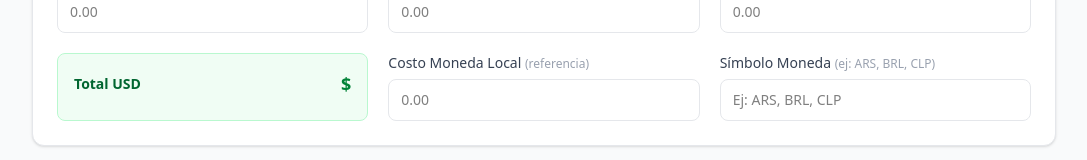
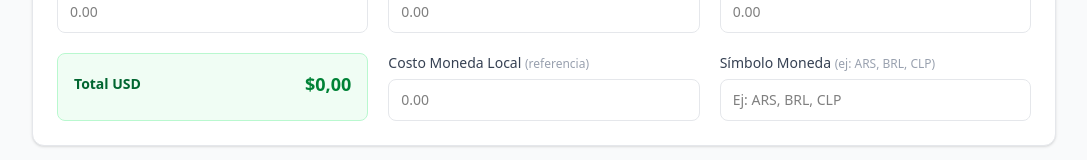
Before and after one commit to orelvisrguez/corresponsalia-assistravel, a Next.js app: page /casos/nuevo in a window 1280 px wide. Shown: the part 474-634 px from the top of the page, without its empty margins (96-1183 px from the left). Built offline with nearby package versions, Linux system fonts and the light colour scheme; no server answers.

Commit message:
Fix: Convert values to numbers to fix Total USD calculation

```diff
--- a/src/app/casos/[id]/page.tsx
+++ b/src/app/casos/[id]/page.tsx
@@ -80,9 +80,9 @@ function formatUsd(value: number | null) {
 }
 
 function calculateTotalUsd(caso: typeof casos.$inferSelect) {
-  const fee = caso.fee ?? 0;
-  const costo = caso.costoUsd ?? 0;
-  const monto = caso.montoAgregado ?? 0;
+  const fee = Number(caso.fee) || 0;
+  const costo = Number(caso.costoUsd) || 0;
+  const monto = Number(caso.montoAgregado) || 0;
   return fee + costo + monto;
 }
 
--- a/src/components/CasoForm.tsx
+++ b/src/components/CasoForm.tsx
@@ -62,10 +62,10 @@ export default function CasoForm({ caso, mode }: CasoFormProps) {
 
   const tieneFactura = watch("tieneFactura");
 
-  // Calculate total USD
-  const fee = watch("fee") ?? 0;
-  const costoUsd = watch("costoUsd") ?? 0;
-  const montoAgregado = watch("montoAgregado") ?? 0;
+  // Calculate total USD - convert to numbers to avoid string concatenation
+  const fee = Number(watch("fee")) || 0;
+  const costoUsd = Number(watch("costoUsd")) || 0;
+  const montoAgregado = Number(watch("montoAgregado")) || 0;
   const totalUsd = fee + costoUsd + montoAgregado;
 
   const onSubmit = async (data: CasoFormData) => {
--- a/src/components/CasosTable.tsx
+++ b/src/components/CasosTable.tsx
@@ -164,9 +164,9 @@ export default function CasosTable({ initialCasos }: CasosTableProps) {
   };
 
   const calculateTotalUsd = (caso: Caso) => {
-    const fee = caso.fee ?? 0;
-    const costo = caso.costoUsd ?? 0;
-    const monto = caso.montoAgregado ?? 0;
+    const fee = Number(caso.fee) || 0;
+    const costo = Number(caso.costoUsd) || 0;
+    const monto = Number(caso.montoAgregado) || 0;
     return fee + costo + monto;
   };
 
```
